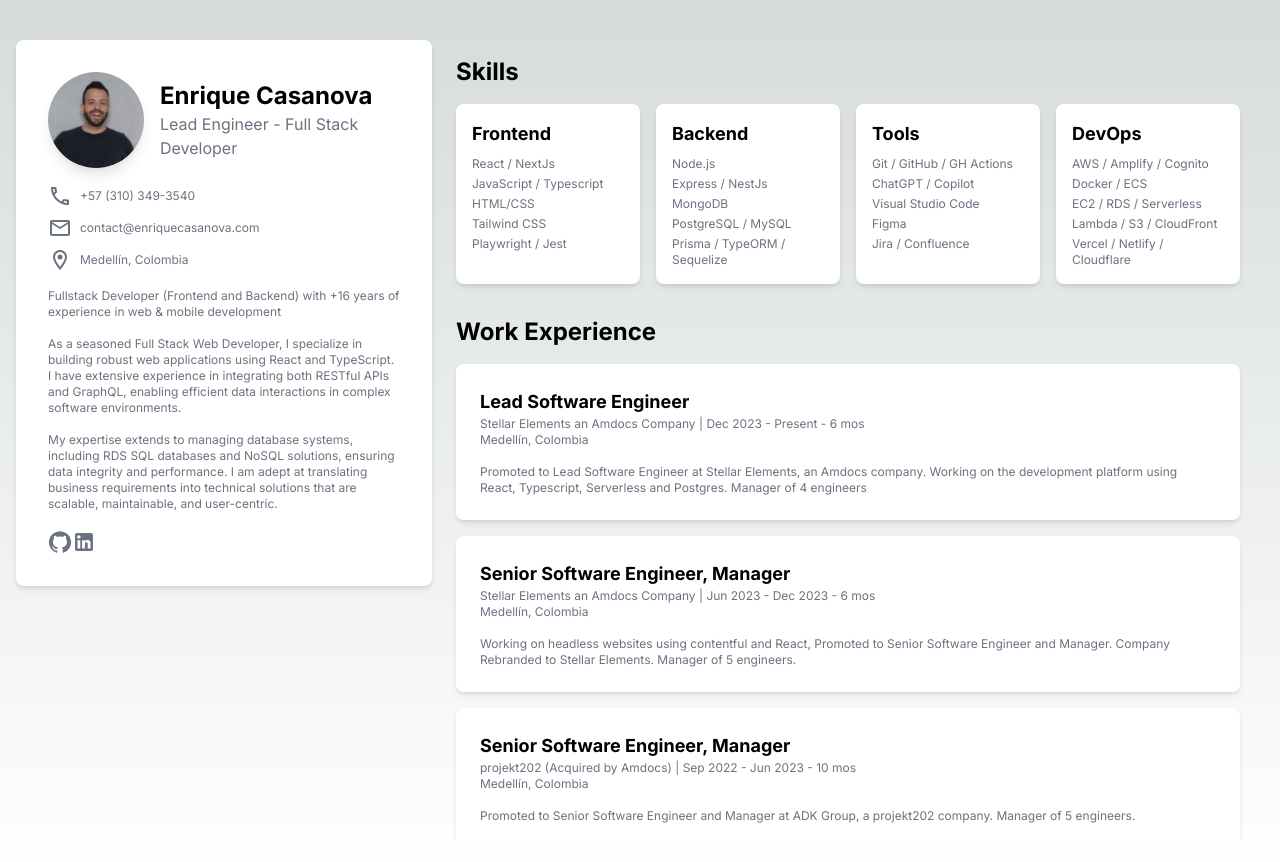
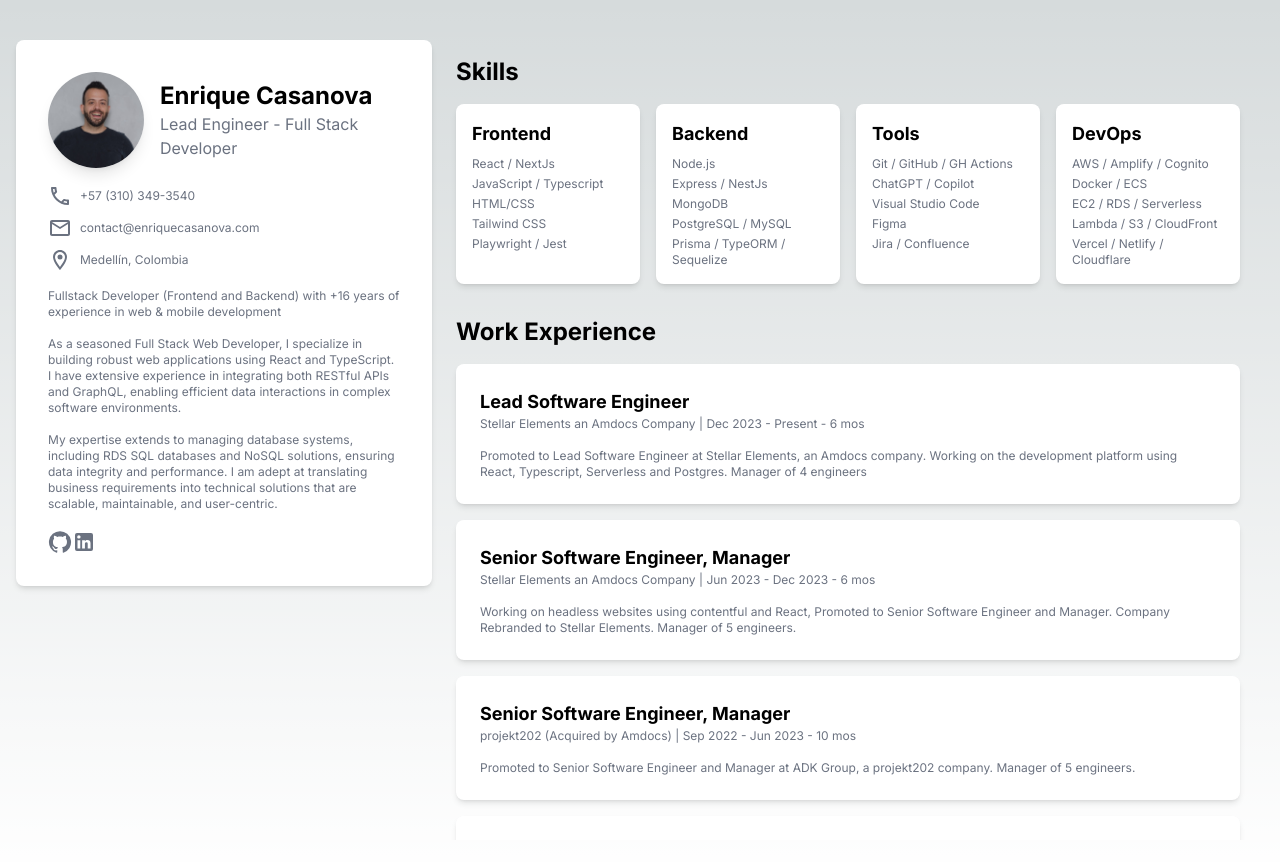
Before and after one commit to ecasanova/website, a Next.js app: page / in a window 1280 px wide. Shown: the top 862 px of the page. Built offline with nearby package versions, Linux system fonts and the light colour scheme.

Commit message:
chore: Update Curriculum component to remove duplicate code, improve readability, and include additional education entry

```diff
--- a/src/components/Curriculum.jsx
+++ b/src/components/Curriculum.jsx
@@ -1,6 +1,197 @@
 import { Card } from './Card';
 import { Sidebar } from './Sidebar';
 import { Skills } from './Skills';
+
+const entries = [
+  {
+    "title": "Lead Software Engineer",
+    "company": "Stellar Elements an Amdocs Company",
+    "companyUrl": "https://www.stellarelements.com/",
+    "date": "Dec 2023 - Present - 6 mos",
+    "city": "Medellín, Colombia",
+    "description": "Promoted to Lead Software Engineer at Stellar Elements, an Amdocs company. Working on the development platform using React, Typescript, Serverless and Postgres. Manager of 4 engineers"
+  },
+  {
+    "title": "Senior Software Engineer, Manager",
+    "company": "Stellar Elements an Amdocs Company",
+    "companyUrl": "https://www.stellarelements.com/",
+    "date": "Jun 2023 - Dec 2023 - 6 mos",
+    "city": "Medellín, Colombia",
+    "description": "Working on headless websites using contentful and React, Promoted to Senior Software Engineer and Manager. Company Rebranded to Stellar Elements. Manager of 5 engineers."
+  },
+  {
+    "title": "Senior Software Engineer, Manager",
+    "company": "projekt202 (Acquired by Amdocs)",
+    "companyUrl": "https://www.linkedin.com/company/projekt202/?originalSubdomain=co",
+    "date": "Sep 2022 - Jun 2023 - 10 mos",
+    "city": "Medellín, Colombia",
+    "description": "Promoted to Senior Software Engineer and Manager at ADK Group, a projekt202 company. Manager of 5 engineers."
+  },
+  {
+    "title": "Senior Software Engineer",
+    "company": "ADK Group (Acquired by projekt202)",
+    "companyUrl": "https://www.adkgroup.com/",
+    "date": "Jul 2022 - Sep 2022 - 3 mos",
+    "city": "Medellín, Colombia",
+    "description": "Promoted to Senior Software Engineer at ADK Group, a projekt202 company."
+  },
+  {
+    "title": "Software Engineer",
+    "company": "projekt202 (Acquired by Amdocs)",
+    "companyUrl": "https://www.adkgroup.com/",
+    "date": "Jan 2022 - Jul 2022 - 7 mos",
+    "city": "Medellín, Colombia",
+    "description": "Software Developer at ADK Group, a projekt202 company. Skills: React, NextJs, Headless CMS Contentful / Strapi, NodeJS, Wordpress, AWS, Vercel, Netlify, Hasura"
+  },
+  {
+    "title": "Full Stack Developer - Team Lead",
+    "company": "RV Dev",
+    "companyUrl": "https://www.rvdev.com/",
+    "date": "Jul 2020 - Jan 2022 - 1 yr 7 mos",
+    "city": "Medellín, Colombia",
+    "description": "Work in telehealth & ecommerce project in Shopify and Wordpress Using custom app in react and integration with others systems (Payment Gateway, Identity Validation, EHR System, Customer Service Software) Stack: React, Typescript, Node, Shopify, Wordpress, AWS Tools: Klaviyo, Recharge, Georgias, Amazon Rekognition, Stripe Identity Team leader of 4 engineers"
+  },
+  {
+    "title": "Software Engineer",
+    "company": "Cheil Worldwide - Samsung Colombia",
+    "companyUrl": "https://www.cheil.com.co/",
+    "date": "Jul 2019 - Jul 2020 · 1 yr 1 mo",
+    "city": "Bogotá, Colombia",
+    "description": "Fullstack developer for Samsung sales force monitoring app Colombia, Panama, and India. Skills: Angular 8, Material UI, REST, React, React Native"
+  },
+  {
+    "title": "Senior Full Stack Lead Developer",
+    "company": "Wikot",
+    "companyUrl": "https://wikot.com/",
+    "date": "Apr 2015 - Jun 2019 · 4 yrs 3 mos",
+    "city": "Bogotá, Colombia",
+    "description": "Management of digital technological development projects for clients of the agency: Samsung / Cheil, Pernod Ricard, Volkswagen, Alcatel, Totto, Benotto, IDB, seats Cloud platform administration (Linode and AWS) Development and integration of websites with Salesforce Marketing Cloud for the BID client Wikot is a pioneering integrated creativity agency in the experience of combining traditional advertising with new communication technologies. The company's headquarters are in Caracas and it has a presence in Chile, Mexico, Peru, Ecuador, Miami, Panama, Spain and Colombia. Skills: Angular, NodeJs, PHP, Wordpress, Apache, AWS Manager of 4 persons"
+  },
+  {
+    "title": "Wordpress Developer - Freelancer",
+    "company": "Inspirulina",
+    "companyUrl": "https://www.inspirulina.com/",
+    "date": "Sep 2011 - Jun 2019 · 7 yrs 10 mos",
+    "city": "Miami, Florida",
+    "description": "Development, maintenance and support web portal www.inspirulina.com and www.elibravo.com Administration and development of web platform based on Wordpress. Cloud Server Administration: Rackspace, DigitalOcean. Google Suite administration for email management. AddServer installation and maintenance: OpenX, Revive, Google Adsense. Skills: Wordpress, MySQL, PHP, DigitalOcean"
+  },
+  {
+    "title": "Web & Mobile Application Developer",
+    "company": "Ciencuadras.com",
+    "companyUrl": "https://www.ciencuadras.com/",
+    "date": "Nov 2014 - Apr 2015 · 6 mos",
+    "city": "Bogotá, Colombia",
+    "description": "Web portal development for the real estate sector Skills: PHP, HTML, CSS, YII2, AWS, Google Maps"
+  },
+  {
+    "title": "Web Development Manager",
+    "company": "CINEX",
+    "companyUrl": "https://www.cinex.com.ve/",
+    "date": "Nov 2013 - Oct 2014 · 1 yr",
+    "city": "Caracas, Venezuela",
+    "description": "Direct multidisciplinary team for the Management of Innovation Projects and Adaptation of the Cinex's technological and transactional sales platform. Management of content projects and digital solutions in support of the different Managements of the Evenpro Group - Cinex. Skills: PHP, MySQL, RestApi, Vista Cinema, Soap, Online payments. Manager of 4 persons"
+  },
+  {
+    "title": "Web Development Manager",
+    "company": "Evenpro",
+    "companyUrl": "https://www.evenpro.com/",
+    "date": "Feb 2012 - Nov 2013 · 1 yr 10 mos",
+    "city": "Caracas, Venezuela",
+    "description": "Lead the team in charge of the analysis, planning, design, development and implementation of digital marketing campaigns in the web area, and social networks of the company. Manager of 6 persons."
+  },
+  {
+    "title": "Senior Web Developer",
+    "company": "Evenpro",
+    "companyUrl": "https://www.evenpro.com/",
+    "date": "Jun 2010 - Jan 2012 · 1 yr 8 mos",
+    "city": "Caracas, Venezuela",
+    "description": "Development of a content management system, applications and functionalities for the construction of the new website of the company. Integration of plugins and widgets for add functionalities within the web page, to share content with the Facebook and Twitter communities."
+  },
+  {
+    "title": "Senior PHP Developer - Freelancer",
+    "company": "Hotel Shelter Suites",
+    "companyUrl": "https://www.hotel-shelter.com/",
+    "date": "Aug 2011 - Oct 2011 · 3 mos",
+    "city": "Caracas, Venezuela",
+    "description": "Development of a new web platform, with an online payment module for room reservations and hotel services. Management of room availability and reservations. Skills: PHP, HTML, CSS, ecoomerce. Online payments"
+  },
+  {
+    "title": "Senior PHP Developer - Freelancer",
+    "company": "Hotel Primera Avenida",
+    "companyUrl": "https://primeravenida.com/",
+    "date": "Aug 2011 - Oct 2011 · 3 mos",
+    "city": "Caracas, Venezuela",
+    "description": "Development of a new web platform, with an online payment module for room reservations and hotel services. Management of room availability and reservations. Skills: PHP, HTML, CSS, ecoomerce. Online payments"
+  },
+  {
+    "title": "Senior Web Developer",
+    "company": "Otusnet",
+    "city": "Caracas, Venezuela",
+    "date": "Apr 2010 - May 2010 · 2 mos",
+    "description": "Development of a Marketplace platform for the exchange of goods and services, for a client Ministry of Technology of Venezuela Skills: PHP, HTML, CSS, Symfony, JQuery, Boostrap, ecommerce."
+  },
+  {
+    "title": "Senior Web Developer PHP",
+    "company": "Divux Systems",
+    "city": "Caracas, Venezuela",
+    "date": "Apr 2009 - Mar 2010 · 1 yr",
+    "description": "Social network development based on symfony - www.divux.com Skills: PHP, HTML, CSS, Symfony, JQuery, Boostrap"
+  },
+  {
+    "title": "Frontend Developer - Freelancer",
+    "company": "Flight Access Inc.",
+    "city": "Panama City, Panama",
+    "date": "Jan 2009 - Dec 2009 · 1 yr",
+    "description": "Web development and integration with MasterCard payment gateway. Creation of a system to collect information related to private air operations. (Request for company services such as Fligth Plans). Skills: HTML, CSS, PHP, Javascript, Jquery."
+  }
+]
+
+const skills = [
+  {
+    title: "Frontend",
+    skills: ["React / NextJs", "JavaScript / Typescript", "HTML/CSS", "Tailwind CSS", "Playwright / Jest"]
+  },
+  {
+    title: "Backend",
+    skills: ["Node.js", "Express / NestJs", "MongoDB", "PostgreSQL / MySQL", "Prisma / TypeORM / Sequelize"]
+  },
+  {
+    title: "Tools",
+    skills: ["Git / GitHub / GH Actions", "ChatGPT / Copilot", "Visual Studio Code", "Figma", "Jira / Confluence"]
+  },
+  {
+    title: "DevOps",
+    skills: ["AWS / Amplify / Cognito", "Docker / ECS", "EC2 / RDS / Serverless", "Lambda / S3 / CloudFront", "Vercel / Netlify / Cloudflare"]
+  }
+]
+
+const education = [
+  {
+    title: "Web Project Manager",
+    company: "ESCUELA WEB, LLCESCUELA WEB, LLC",
+    date: "Issued Feb 2012"
+  },
+  {
+    title: "E-Business Application Developer",
+    company: "IBM",
+    date: "Issued Mar 2009 - Credential ID VECUC011039"
+  },
+  {
+    title: "Programming Fundamentals",
+    company: "IBM",
+    date: "Issued Aug 2008 - Credential ID VECUC011039"
+  },
+  {
+    title: "IT and Networking Fundamentals",
+    company: "IBM",
+    date: "Issued Dec 2007 - Credential ID VECUC008182"
+  },
+  {
+    title: "Electronic Engineer",
+    company: "Universidad Central de Venezuela",
+    date: "2005 - Not finished"
+  }
+]
 
 export function Curriculum() {
   return (
@@ -13,234 +204,35 @@
             <div>
               <h2 className="text-2xl font-bold mb-4">Skills</h2>
               <div className="grid grid-cols-2 md:grid-cols-2 lg:grid-cols-4 gap-4">
-                <Skills
-                  title="Frontend"
-                  skills={["React / NextJs", "JavaScript / Typescript", "HTML/CSS", "Tailwind CSS", "Playwright / Jest"]}
-                />
-                 <Skills
-                  title="Backend"
-                  skills={["Node.js", "Express / NestJs", "MongoDB", "PostgreSQL / MySQL", "Prisma / TypeORM / Sequelize"]}
-                />
-                 <Skills
-                  title="Tools"
-                  skills={[ "Git / GitHub / GH Actions", "ChatGPT / Copilot", "Visual Studio Code", "Figma", "Jira / Confluence"]}
-                />
-                <Skills
-                  title="DevOps"
-                  skills={[ "AWS / Amplify / Cognito", "Docker / ECS", "EC2 / RDS / Serverless", "Lambda / S3 / CloudFront", "Vercel / Netlify / Cloudflare"]}
-                />
+                {skills.map((skill, index) => (
+                  <Skills key={index} title={skill.title} skills={skill.skills} />
+                ))}
               </div>
             </div>
             <div>
               <h2 className="text-2xl font-bold mb-4">Work Experience</h2>
               <div className="space-y-4">
-                <Card
-                  title="Lead Software Engineer"
-                  company="Stellar Elements an Amdocs Company"
-                  companyUrl='https://www.stellarelements.com/'
-                  date="Dec 2023 - Present - 6 mos"
-                  city="Medellín, Colombia"
-                  description="Promoted to Lead Software Engineer at Stellar Elements, an Amdocs company. Working on the development platform using React, Typescript, Serverless and Postgres. Manager of 4 engineers"
-                />
-                <Card
-                  title="Senior Software Engineer, Manager"
-                  company="Stellar Elements an Amdocs Company"
-                  companyUrl='https://www.stellarelements.com/'
-                  date="Jun 2023 - Dec 2023 - 6 mos"
-                  city="Medellín, Colombia"
-                  description="Working on headless websites using contentful and React, Promoted to Senior Software Engineer and Manager. Company Rebranded to Stellar Elements. Manager of 5 engineers."
-                />
-                 <Card
-                  title="Senior Software Engineer, Manager"
-                  company="projekt202 (Acquired by Amdocs)"
-                  companyUrl='https://www.linkedin.com/company/projekt202/?originalSubdomain=co'
-                  date="Sep 2022 - Jun 2023 - 10 mos"
-                  city="Medellín, Colombia"
-                  description="Promoted to Senior Software Engineer and Manager at ADK Group, a projekt202 company. Manager of 5 engineers."
-                />
-                 <Card
-                  title="Senior Software Engineer"
-                  company="ADK Group (Acquired by projekt202)"
-                  companyUrl='https://www.adkgroup.com/'
-                  date="Jul 2022 - Sep 2022 - 3 mos"
-                  city="Medellín, Colombia"
-                  description="Promoted to Senior Software Engineer at ADK Group, a projekt202 company."
-                />
-                <Card
-                  title="Software Engineer"
-                  company="projekt202 (Acquired by Amdocs)"
-                  companyUrl='https://www.adkgroup.com/'
-                  date="Jan 2022 - Jul 2022 - 7 mos"
-                  city="Medellín, Colombia"
-                  description="Software Developer at ADK Group, a projekt202 company.
-                  Skills: React, NextJs, Headless CMS Contentful / Strapi, NodeJS, Wordpress, AWS, Vercel, Netlify, Hasura"
-                />
-                <Card
-                  title="Full Stack Developer - Team Lead"
-                  company="RV Dev"
-                  companyUrl='https://www.rvdev.com/'
-                  date="Jul 2020 - Jan 2022 - 1 yr 7 mos"
-                  city="Medellín, Colombia"
-                  description="Work in telehealth & ecommerce project in Shopify and Wordpress
-                  Using custom app in react and integration with others systems
-                  (Payment Gateway, Identity Validation, EHR System, Customer Service Software)
-                  Stack: React, Typescript, Node, Shopify, Wordpress, AWS
-                  Tools: Klaviyo, Recharge, Georgias, Amazon Rekognition, Stripe Identity
-                  Team leader of 4 engineers"
-                />
-                <Card
-                  title="Software Engineer"
-                  company="Cheil Worldwide - Samsung Colombia"
-                  city="Bogotá, Colombia"
-                  companyUrl='https://www.cheil.com.co/'
-                  date="Jul 2019 - Jul 2020 · 1 yr 1 mo"
-                  description="Fullstack developer for Samsung sales force monitoring app
-                  Colombia, Panama, and India.
-                  Skills: Angular 8, Material UI, REST, React, React Native"
-                />
-                <Card
-                  title="Senior Full Stack Lead Developer"
-                  company="Wikot"
-                  companyUrl='https://wikot.com/'
-                  city="Bogotá, Colombia"
-                  date="Apr 2015 - Jun 2019 · 4 yrs 3 mos"
-                  description="Management of digital technological development projects for clients of the
-                  agency: Samsung / Cheil, Pernod Ricard, Volkswagen, Alcatel, Totto, Benotto, IDB,
-                  seats
-                  Cloud platform administration (Linode and AWS)
-                  Development and integration of websites with Salesforce Marketing Cloud for the BID client
-                  Wikot is a pioneering integrated creativity agency in the experience of combining traditional advertising with new communication technologies. The company's headquarters are in Caracas and it has a presence in Chile, Mexico, Peru, Ecuador, Miami, Panama, Spain and Colombia.
-                  Skills: Angular, NodeJs, PHP, Wordpress, Apache, AWS
-                  Manager of 4 persons"
-                />
-                <Card
-                  title="Wordpress Developer - Freelancer"
-                  company="Inspirulina"
-                  companyUrl='https://www.inspirulina.com/'
-                  date="Sep 2011 - Jun 2019 · 7 yrs 10 mos"
-                  city="Miami, Florida"
-                  description="Development, maintenance and support web portal www.inspirulina.com and www.elibravo.com
-                  Administration and development of web platform based on Wordpress.
-                  Cloud Server Administration: Rackspace, DigitalOcean.
-                  Google Suite administration for email management.
-                  AddServer installation and maintenance: OpenX, Revive, Google Adsense.
-                  Skills: Wordpress, MySQL, PHP, DigitalOcean"
-                />
-                <Card
-                  title="Web & Mobile Application Developer"
-                  company="Ciencuadras.com"
-                  companyUrl='https://www.ciencuadras.com/'
-                  city="Bogotá, Colombia"
-                  date="Nov 2014 - Apr 2015 · 6 mos"
-                  description="Web portal development for the real estate sector
-                  Skills: PHP, HTML, CSS, YII2, AWS, Google MapsWeb portal development for the real estate sector Skills: PHP, HTML, CSS, YII2, AWS, Google Maps"
-                />
-                <Card
-                  title="Web Development Manager"
-                  company="CINEX"
-                  companyUrl='https://www.cinex.com.ve/'
-                  date="Nov 2013 - Oct 2014 · 1 yr"
-                  city="Caracas, Venezuela"
-                  description="Direct multidisciplinary team for the Management of Innovation Projects and Adaptation of the
-                  Cinex's technological and transactional sales platform.
-                  Management of content projects and digital solutions in support of the different Managements of the Evenpro Group - Cinex.
-                  Skills: PHP, MySQL, RestApi, Vista Cinema, Soap, Online payments.
-                  Manager of 4 persons"/>
-                <Card
-                  title="Web Development Manager"
-                  company="Evenpro"
-                  companyUrl='https://www.evenpro.com/'
-                  date="Feb 2012 - Nov 2013 · 1 yr 10 mos"
-                  city="Caracas, Venezuela"
-                  description="Lead the team in charge of the analysis, planning, design, development and
-                  implementation of digital marketing campaigns in the web area, and social networks of
-                  the company. Manager of 6 persons."
-                />
-                <Card
-                   title="Senior Web Developer"
-                   company="Evenpro"
-                   companyUrl='https://www.evenpro.com/'
-                   city="Caracas, Venezuela"
-                   date="Jun 2010 - Jan 2012 · 1 yr 8 mos"
-                   description="Development of a content management system, applications and functionalities for the
-                  construction of the new website of the company. Integration of plugins and widgets for
-                  add functionalities within the web page, to share content with the
-                  Facebook and Twitter communities."
-                />
-                <Card
-                  title="Senior PHP Developer - Freelancer"
-                  company="Hotel Shelter Suites"
-                  companyUrl='https://www.hotel-shelter.com/'
-                  city="Caracas, Venezuela"
-                  date="Aug 2011 - Oct 2011 · 3 mos"
-                  description="Development of a new web platform, with an online payment module for room reservations and hotel services.
-                  Management of room availability and reservations.
-                  Skills: PHP, HTML, CSS, ecoomerce. Online payments"
-                />
-                 <Card
-                  title="Senior PHP Developer - Freelancer"
-                  company="Hotel Primera Avenida"
-                  companyUrl='https://primeravenida.com/'
-                  city="Caracas, Venezuela"
-                  date="Aug 2011 - Oct 2011 · 3 mos"
-                  description="Development of a new web platform, with an online payment module for room reservations and hotel services.
-                  Management of room availability and reservations.
-                  Skills: PHP, HTML, CSS, ecoomerce. Online payments"
-                />
-                <Card
-                  title="Senior Web Developer"
-                  company="Otusnet"
-                  city="Caracas, Venezuela"
-                  date="Apr 2010 - May 2010 · 2 mos"
-                  description="Development of a Marketplace platform for the exchange of goods and services, for a client Ministry of Technology of Venezuela
-                  Skills: PHP, HTML, CSS, Symfony, JQuery, Boostrap, ecommerce."
-                />
-                <Card
-                  title="Senior Web Developer PHP"
-                  company="Divux Systems"
-                  city="Caracas, Venezuela"
-                  date="Apr 2009 - Mar 2010 · 1 yr"
-                  description="Social network development based on symfony - www.divux.com
-                  Skills: PHP, HTML, CSS, Symfony, JQuery, Boostrap"
-                />
-                <Card
-                  title="Frontend Developer - Freelancer"
-                  company="Flight Access Inc."
-                  city="Panama City, Panama"
-                  date="Jan 2009 - Dec 2009 · 1 yr"
-                  description="Web development and integration with MasterCard payment gateway.
-                  Creation of a system to collect information related to private air operations. (Request for company services such as Fligth Plans).
-                  Skills: HTML, CSS, PHP, Javascript, Jquery."
-                />
+                {entries.map((entry, index) => (
+                  <Card
+                    key={index}
+                    title={entry.title}
+                    company={entry.company}
+                    date={entry.date}
+                    description={entry.description}
+                  />
+                ))}
               </div>
             </div>
             <div>
               <h2 className="text-2xl font-bold mb-4">Education</h2>
-              <Card
-                title="Web Project Manager"
-                company="ESCUELA WEB, LLCESCUELA WEB, LLC"
-                date="Issued Feb 2012"
-              />
-              <Card
-                title="E-Business Application Developer"
-                company="IBM"
-                date="Issued Mar 2009 - Credential ID VECUC011039"
-              />
-              <Card
-                title="Programming Fundamentals"
-                company="IBM"
-                date="Issued Aug 2008 - Credential ID VECUC011039"
-              />
-              <Card
-                title="IT and Networking Fundamentals"
-                company="IBM"
-                date="Issued Dec 2007 - Credential ID VECUC008182"
-              />
-              <Card
-                title="Electronic Engineer"
-                company="Universidad Central de Venezuela"
-                date="2005 - Not finished"
-              />
+              {education.map((entry, index) => (
+                <Card
+                  key={index}
+                  title={entry.title}
+                  company={entry.company}
+                  date={entry.date}
+                />
+              ))}
             </div>
             <div className='pb-8'></div>
           </div>
```
